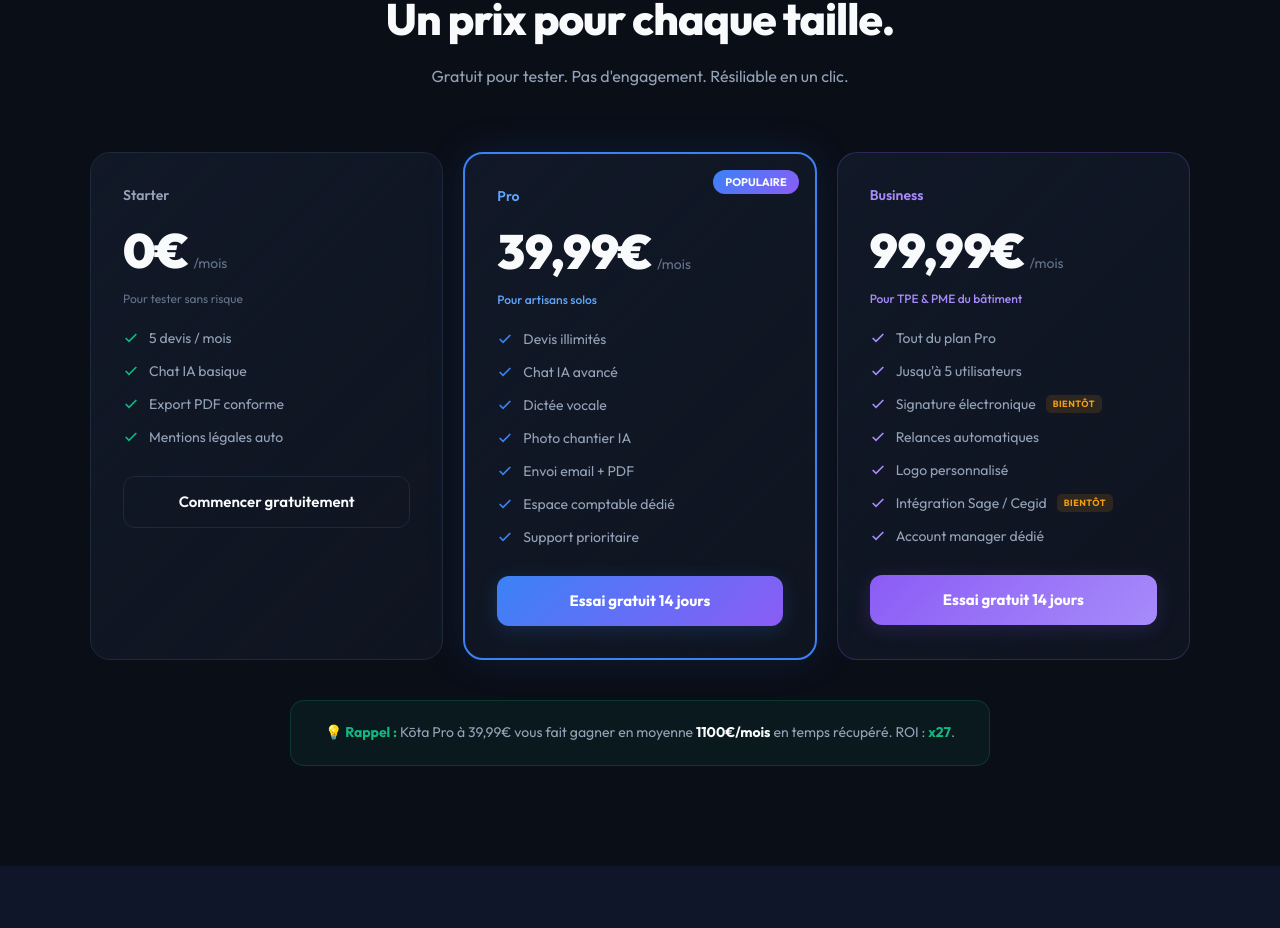
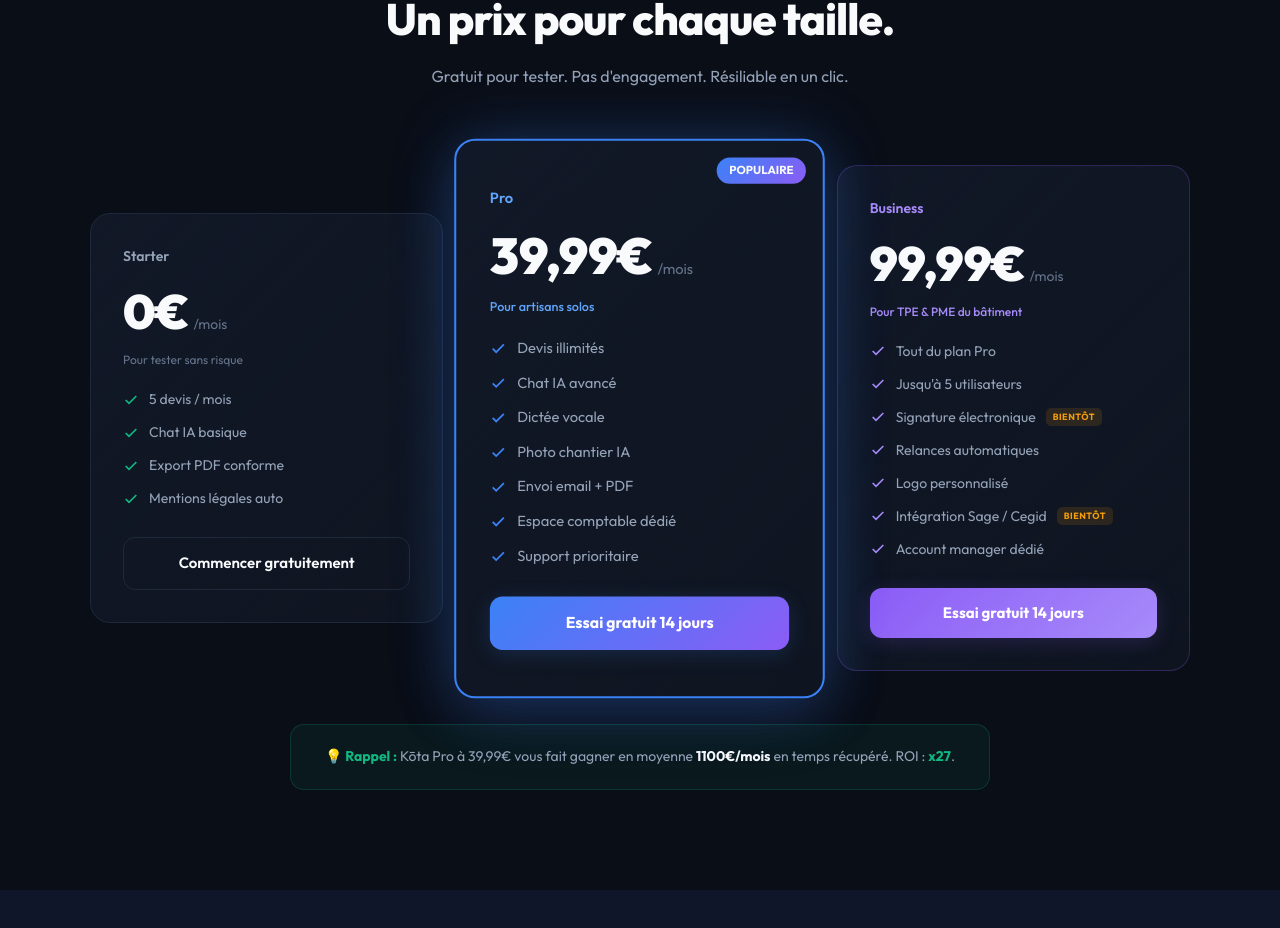
Before and after one commit to Snopino/kota-site, a Next.js app: page / in a window 1280 px wide. Shown: the part 4236-5164 px from the top of the page. Built offline with nearby package versions, Linux system fonts and the light colour scheme.

Commit message:
Highlight Pro plan

```diff
--- a/app/page.tsx
+++ b/app/page.tsx
@@ -517,7 +517,7 @@
           <p style={{ fontSize: 16, color: K.gray, marginTop: 12 }}>Gratuit pour tester. Pas d'engagement. Résiliable en un clic.</p>
         </div>
 
-        <div style={{ display: "grid", gridTemplateColumns: "repeat(auto-fit, minmax(280px, 1fr))", gap: 20, maxWidth: 1100, margin: "0 auto" }}>
+        <div style={{ display: "grid", gridTemplateColumns: "repeat(auto-fit, minmax(280px, 1fr))", gap: 20, maxWidth: 1100, margin: "0 auto", alignItems: "center" }}>
           {/* Starter */}
           <div className="hover-lift" style={{
             background: K.gradientCard, border: `1px solid ${K.darkBorder}`,
@@ -547,8 +547,10 @@
           {/* Pro */}
           <div className="hover-lift" style={{
             background: K.gradientCard, border: `2px solid ${K.accent}`,
-            borderRadius: 20, padding: 32, position: "relative", overflow: "hidden",
-            boxShadow: `0 0 40px ${K.accent}20`,
+            borderRadius: 20, padding: "44px 32px", position: "relative", overflow: "hidden",
+            boxShadow: `0 0 60px ${K.accent}40, 0 20px 60px rgba(59,130,246,0.15)`,
+            transform: "scale(1.05)",
+            zIndex: 2,
           }}>
             <div style={{ position: "absolute", top: 16, right: 16, background: K.gradientMain, borderRadius: 100, padding: "4px 12px", fontSize: 11, fontWeight: 700 }}>POPULAIRE</div>
             <div style={{ fontSize: 14, fontWeight: 600, color: K.accentLight, marginBottom: 8 }}>Pro</div>
```
